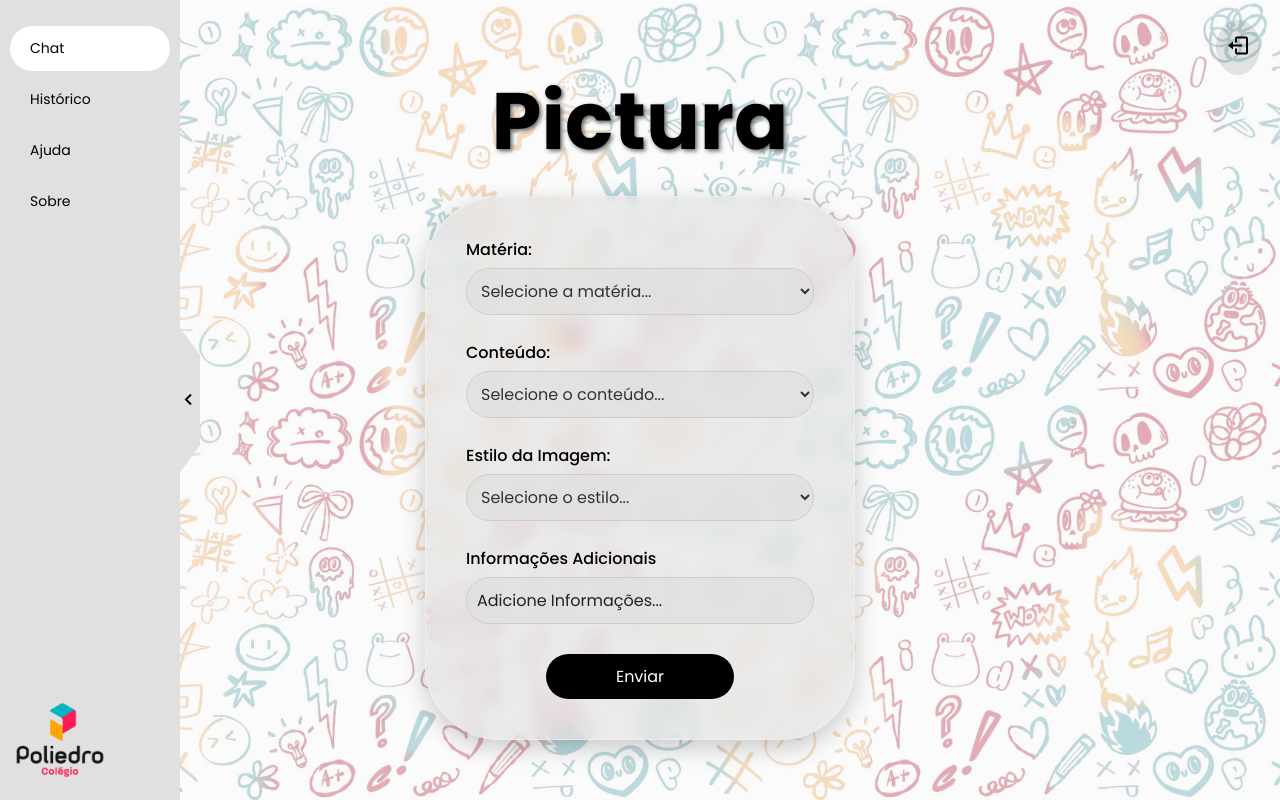
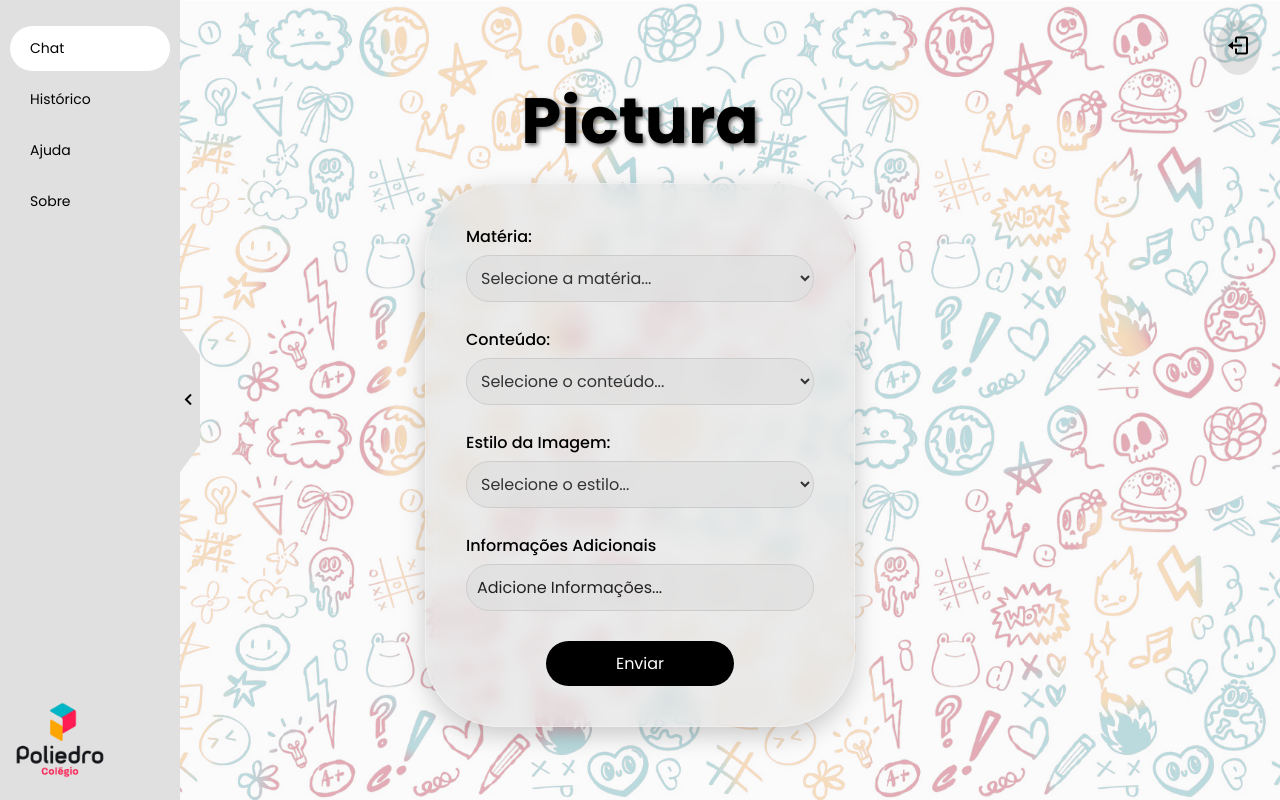
Before and after one commit to mariaseveriano/PI-GeracaoImagem, a website: page public/pages/chat/chat.html in a window 1280 px wide. Drawn offline with nearby package versions, Linux system fonts and the light colour scheme.

Commit message:
Ajuste nas Telas

```diff
--- a/public/pages/ajuda/ajuda.css
+++ b/public/pages/ajuda/ajuda.css
@@ -57,7 +57,7 @@ body {
 
 /* Título */
 .main-content h1 {
-  font-size: 3rem;
+  font-size: 2.5rem;
   margin-bottom: 15px;
   font-family: 'Poppins', sans-serif;
   text-shadow: 2px 2px 4px #646464;
--- a/public/pages/chat/chat.css
+++ b/public/pages/chat/chat.css
@@ -149,7 +149,7 @@ h1 {
 
 /* Título */
 .main-content h1 {
-    font-size: 5rem;
+    font-size: 4rem;
     margin-bottom: 15px;
     font-family: 'Poppins', sans-serif;
     text-shadow: 2px 2px 4px #646464;
--- a/public/pages/sobre/sobre.css
+++ b/public/pages/sobre/sobre.css
@@ -60,7 +60,7 @@ body {
 
 /* Título */
 .main-content h1 {
-  font-size: 3rem;
+  font-size: 2.5rem;
   margin-bottom: 15px;
   font-family: 'Poppins', sans-serif;
   text-shadow: 2px 2px 4px #646464;
```
